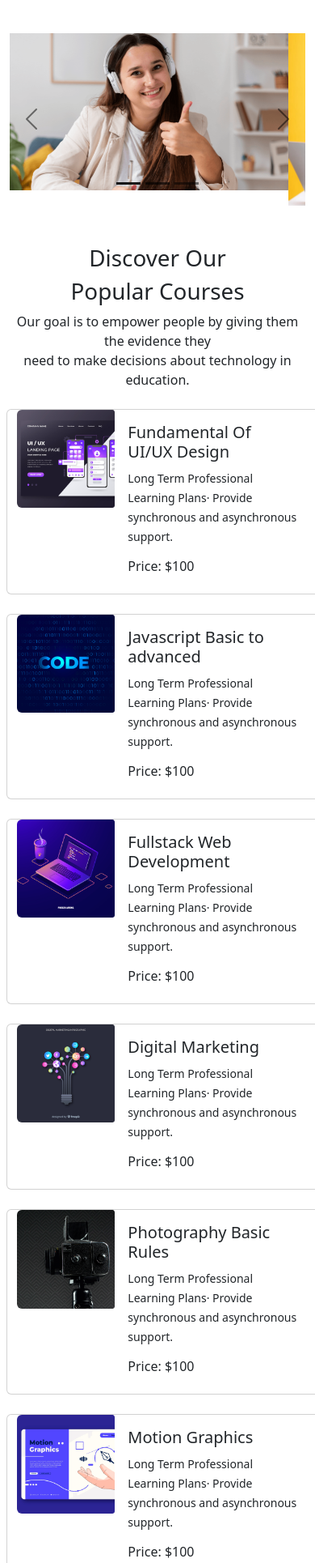
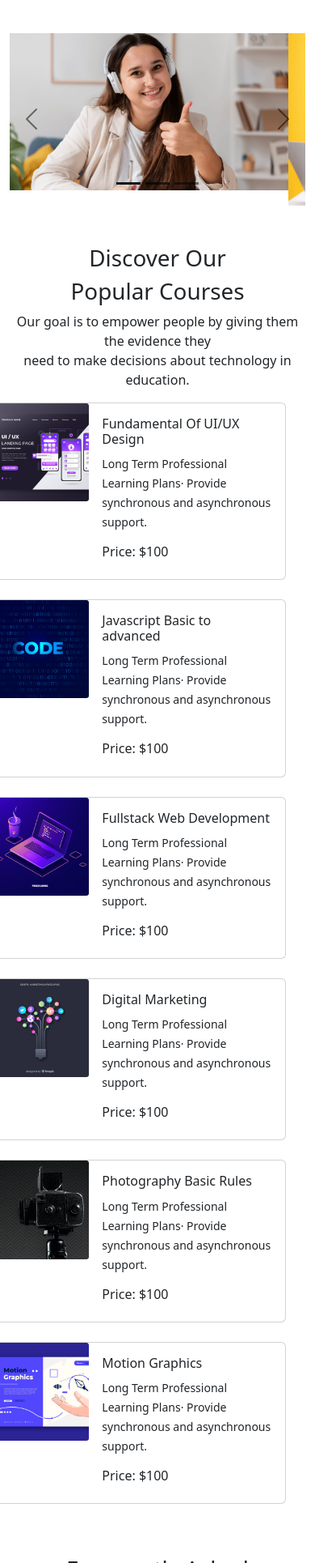
Before and after one commit to islamasif/Edtech-Website-Asif, a plain HTML site: page index.html in a window 390 px wide. Shown: the part 70-2000 px from the top of the page at 81% size. Drawn offline with nearby package versions, Linux system fonts and the light colour scheme.

Commit message:
made responsive

```diff
--- a/index.html
+++ b/index.html
@@ -7,6 +7,7 @@
     <title>EdTech - your preferred learning tool</title>
     <link href="https://cdn.jsdelivr.net/npm/bootstrap@5.2.0/dist/css/bootstrap.min.css" rel="stylesheet"
         integrity="sha384-gH2yIJqKdNHPEq0n4Mqa/HGKIhSkIHeL5AyhkYV8i59U5AR6csBvApHHNl/vI1Bx" crossorigin="anonymous">
+    <script src="https://kit.fontawesome.com/472084fbc7.js" crossorigin="anonymous"></script>
     </head>
 
 <body>
@@ -119,15 +120,15 @@
                 <p>Our goal is to empower people by giving them the evidence they <br>
                     need to make decisions about technology in education.</p>
             </div>
-            <div class="row">
-                <div class="card mb-3 col-sm-12 col-md-6 col-lg-6 m-2" style="max-width: 550px;">
+            <div class="row g-2 mx-auto w-100 justify-content-center">
+                <div class="card mb-3 col-sm-12 col-md-12 col-lg-5 me-5 p-0 g-2">
                     <div class="row g-0">
                         <div class="col-4">
                             <img src="images/course/course-1.png" class="img-fluid rounded-start" alt="...">
                         </div>
                         <div class="col-8">
                             <div class="card-body">
-                                <h5 class="card-title">Fundamental Of UI/UX Design</h5>
+                                <h6 class="card-title">Fundamental Of UI/UX Design</h6>
                                 <p> <small>Long Term Professional Learning Plans· Provide synchronous and asynchronous
                                         support.</small> </p>
                                 <h6>Price: $100</h6>
@@ -135,14 +136,14 @@
                         </div>
                     </div>
                 </div>
-                <div class="card mb-3 col-sm-12 col-md-6 col-lg-6 m-2" style="max-width: 550px;">
+                <div class="card mb-3 col-sm-12 col-md-12 col-lg-5 me-5 p-0 g2">
                     <div class="row g-0">
                         <div class="col-4">
                             <img src="images/course/course-2.png" class="img-fluid rounded-start" alt="...">
                         </div>
                         <div class="col-8">
                             <div class="card-body">
-                                <h5 class="card-title">Javascript Basic to advanced</h5>
+                                <h6 class="card-title">Javascript Basic to advanced</h6>
                                 <p> <small>Long Term Professional Learning Plans· Provide synchronous and asynchronous
                                         support.</small> </p>
                                 <h6>Price: $100</h6>
@@ -150,14 +151,14 @@
                         </div>
                     </div>
                 </div>
-                <div class="card mb-3 col-sm-12 col-md-6 col-lg-6 m-2" style="max-width: 550px;">
+                <div class="card mb-3 col-sm-12 col-md-12 col-lg-5 me-5 p-0 g-2">
                     <div class="row g-0">
                         <div class="col-4">
                             <img src="images/course/course-3.png" class="img-fluid rounded-start" alt="...">
                         </div>
                         <div class="col-8">
                             <div class="card-body">
-                                <h5 class="card-title">Fullstack Web Development</h5>
+                                <h6 class="card-title">Fullstack Web Development</h6>
                                 <p> <small>Long Term Professional Learning Plans· Provide synchronous and asynchronous
                                         support.</small> </p>
                                 <h6>Price: $100</h6>
@@ -165,14 +166,14 @@
                         </div>
                     </div>
                 </div>
-                <div class="card mb-3 col-sm-12 col-md-6 col-lg-6 m-2" style="max-width: 550px;">
+                <div class="card mb-3 col-sm-12 col-md-12 col-lg-5 me-5 p-0 g-2">
                     <div class="row g-0">
                         <div class="col-4">
                             <img src="images/course/course-4.png" class="img-fluid rounded-start" alt="...">
                         </div>
                         <div class="col-8">
                             <div class="card-body">
-                                <h5 class="card-title">Digital Marketing</h5>
+                                <h6 class="card-title">Digital Marketing</h6>
                                 <p> <small>Long Term Professional Learning Plans· Provide synchronous and asynchronous
                                         support.</small> </p>
                                 <h6>Price: $100</h6>
@@ -180,14 +181,14 @@
                         </div>
                     </div>
                 </div>
-                <div class="card mb-3 col-sm-12 col-md-6 col-lg-6 m-2" style="max-width: 550px;">
+                <div class="card mb-3 col-sm-12 col-md-12 col-lg-5 me-5 p-0 g-2">
                     <div class="row g-0">
                         <div class="col-4">
                             <img src="images/course/course-5.png" class="img-fluid rounded-start" alt="...">
                         </div>
                         <div class="col-8">
                             <div class="card-body">
-                                <h5 class="card-title">Photography Basic Rules</h5>
+                                <h6 class="card-title">Photography Basic Rules</h6>
                                 <p> <small>Long Term Professional Learning Plans· Provide synchronous and asynchronous
                                         support.</small> </p>
                                 <h6>Price: $100</h6>
@@ -195,14 +196,14 @@
                         </div>
                     </div>
                 </div>
-                <div class="card mb-3 col-sm-12 col-md-6 col-lg-6 m-2" style="max-width: 550px;">
+                <div class="card mb-3 col-sm-12 col-md-12 col-lg-5 me-5 p-0 g-2">
                     <div class="row g-0">
                         <div class="col-4">
                             <img src="images/course/course-6.png" class="img-fluid rounded-start" alt="...">
                         </div>
                         <div class="col-8">
                             <div class="card-body">
-                                <h5 class="card-title">Motion Graphics</h5>
+                                <h6 class="card-title">Motion Graphics</h6>
                                 <p> <small>Long Term Professional Learning Plans· Provide synchronous and asynchronous
                                         support.</small> </p>
                                 <h6>Price: $100</h6>
@@ -211,10 +212,13 @@
                     </div>
                 </div>
             </div>
+            <div>
+
+            </div>
         </section>
 
         <!-- frequesntly asked questions -->
-        <section class="py-5">
+        <section class="py-5 w-75 mx-auto">
             <div class="text-center">
                 <h1>Frequently Asked Questions</h1>
                 <p>Our goal is to empower people by giving them the evidence they <br>
@@ -223,60 +227,89 @@
             <div class="accordion" id="accordionExample">
                 <div class="accordion-item">
                     <h2 class="accordion-header" id="headingOne">
-                    <button class="accordion-button" type="button" data-bs-toggle="collapse" data-bs-target="#collapseOne" aria-expanded="true" aria-controls="collapseOne">
+                        <button class="accordion-button" type="button" data-bs-toggle="collapse"
+                            data-bs-target="#collapseOne" aria-expanded="true" aria-controls="collapseOne">
                             Accordion Item #1
                         </button>
                     </h2>
-                  <div id="collapseOne" class="accordion-collapse collapse show" aria-labelledby="headingOne" data-bs-parent="#accordionExample">
+                    <div id="collapseOne" class="accordion-collapse collapse show" aria-labelledby="headingOne"
+                        data-bs-parent="#accordionExample">
                         <div class="accordion-body">
-                      <strong>This is the first item's accordion body.</strong> It is shown by default, until the collapse plugin adds the appropriate classes that we use to style each element. These classes control the overall appearance, as well as the showing and hiding via CSS transitions. You can modify any of this with custom CSS or overriding our default variables. It's also worth noting that just about any HTML can go within the <code>.accordion-body</code>, though the transition does limit overflow.
+                            <strong>This is the first item's accordion body.</strong> It is shown by default, until the
+                            collapse plugin adds the appropriate classes that we use to style each element. These
+                            classes control the overall appearance, as well as the showing and hiding via CSS
+                            transitions. You can modify any of this with custom CSS or overriding our default variables.
+                            It's also worth noting that just about any HTML can go within the
+                            <code>.accordion-body</code>, though the transition does limit overflow.
                         </div>
                     </div>
                 </div>
                 <div class="accordion-item">
                     <h2 class="accordion-header" id="headingTwo">
-                    <button class="accordion-button collapsed" type="button" data-bs-toggle="collapse" data-bs-target="#collapseTwo" aria-expanded="false" aria-controls="collapseTwo">
+                        <button class="accordion-button collapsed" type="button" data-bs-toggle="collapse"
+                            data-bs-target="#collapseTwo" aria-expanded="false" aria-controls="collapseTwo">
                             Accordion Item #2
                         </button>
                     </h2>
-                  <div id="collapseTwo" class="accordion-collapse collapse" aria-labelledby="headingTwo" data-bs-parent="#accordionExample">
+                    <div id="collapseTwo" class="accordion-collapse collapse" aria-labelledby="headingTwo"
+                        data-bs-parent="#accordionExample">
                         <div class="accordion-body">
-                      <strong>This is the second item's accordion body.</strong> It is hidden by default, until the collapse plugin adds the appropriate classes that we use to style each element. These classes control the overall appearance, as well as the showing and hiding via CSS transitions. You can modify any of this with custom CSS or overriding our default variables. It's also worth noting that just about any HTML can go within the <code>.accordion-body</code>, though the transition does limit overflow.
+                            <strong>This is the second item's accordion body.</strong> It is hidden by default, until
+                            the collapse plugin adds the appropriate classes that we use to style each element. These
+                            classes control the overall appearance, as well as the showing and hiding via CSS
+                            transitions. You can modify any of this with custom CSS or overriding our default variables.
+                            It's also worth noting that just about any HTML can go within the
+                            <code>.accordion-body</code>, though the transition does limit overflow.
                         </div>
                     </div>
                 </div>
                 <div class="accordion-item">
                     <h2 class="accordion-header" id="headingThree">
-                    <button class="accordion-button collapsed" type="button" data-bs-toggle="collapse" data-bs-target="#collapseThree" aria-expanded="false" aria-controls="collapseThree">
+                        <button class="accordion-button collapsed" type="button" data-bs-toggle="collapse"
+                            data-bs-target="#collapseThree" aria-expanded="false" aria-controls="collapseThree">
                             Accordion Item #3
                         </button>
                     </h2>
-                  <div id="collapseThree" class="accordion-collapse collapse" aria-labelledby="headingThree" data-bs-parent="#accordionExample">
+                    <div id="collapseThree" class="accordion-collapse collapse" aria-labelledby="headingThree"
+                        data-bs-parent="#accordionExample">
                         <div class="accordion-body">
-                      <strong>This is the third item's accordion body.</strong> It is hidden by default, until the collapse plugin adds the appropriate classes that we use to style each element. These classes control the overall appearance, as well as the showing and hiding via CSS transitions. You can modify any of this with custom CSS or overriding our default variables. It's also worth noting that just about any HTML can go within the <code>.accordion-body</code>, though the transition does limit overflow.
+                            <strong>This is the third item's accordion body.</strong> It is hidden by default, until the
+                            collapse plugin adds the appropriate classes that we use to style each element. These
+                            classes control the overall appearance, as well as the showing and hiding via CSS
+                            transitions. You can modify any of this with custom CSS or overriding our default variables.
+                            It's also worth noting that just about any HTML can go within the
+                            <code>.accordion-body</code>, though the transition does limit overflow.
                         </div>
                     </div>
                 </div>
             </div>
         </section>
-
-
     </main>
 
+    <!-- bootstrap js script -->
     <script src="https://cdn.jsdelivr.net/npm/bootstrap@5.2.0/dist/js/bootstrap.bundle.min.js"
         integrity="sha384-A3rJD856KowSb7dwlZdYEkO39Gagi7vIsF0jrRAoQmDKKtQBHUuLZ9AsSv4jD4Xa"
         crossorigin="anonymous"></script>
 </body>
-<footer class="container text-light bg-dark" style="height: 200px;">
+
+<!-- footer starts here -->
+<footer class="container text-light bg-dark" style="height: 250px;">
     <div class="text-light text-center m-6">
         <h2 class="pt-5">EdTech</h2>
-        <small>
+        <small class="pb-5">
             <p>Office 41, Zawaya Buildin, Ghala Muscat <br>
                 Dhaka - 1000
             </p>
             <p>Privacy Ploicy | Terms of use</p>
         </small>
+        <div class="fs-4">
+            <i class="fa-brands fa-facebook"></i>
+            <i class="fa-brands fa-linkedin"></i>
+            <i class="fa-brands fa-square-twitter"></i>
+            <i class="fa-brands fa-instagram"></i>
+            <i class="fa-brands fa-square-tumblr"></i>
+            <i class="fa-brands fa-blogger"></i>
+        </div>
     </div>
 </footer>
-
 </html>
```
Lines whose indentation alone changed are shown as unchanged.
